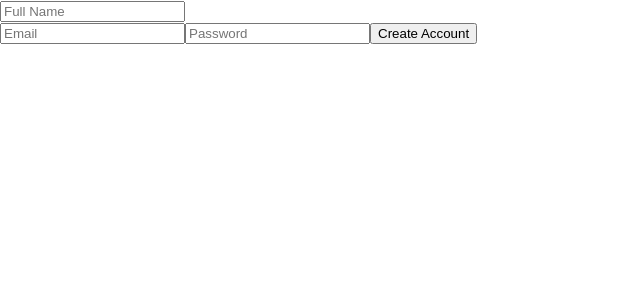
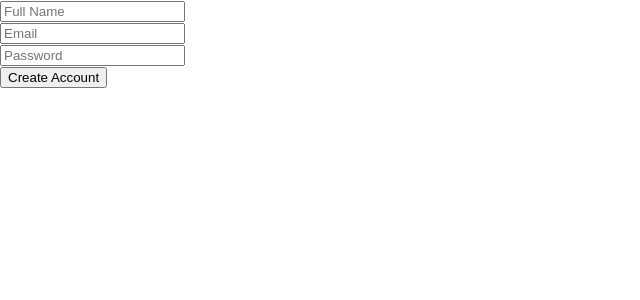
Before and after one commit to MagdaFronczyk/form-interview-task, a React (Create React App) app: page / in a window 1280 px wide. Shown: the top 300 px of the page, without its empty margins (0-640 px from the left). Built offline with nearby package versions, Linux system fonts and the light colour scheme; the HTML template or start-up script is replaced by a standard one.

Commit message:
tries validationg with error messages from formik, tries updating gitignore file

```diff
--- a/src/App.js
+++ b/src/App.js
@@ -1,15 +1,22 @@
 import React from "react";
 import "./App.css";
 import {withFormik, Form, Field} from "formik";
-import * as Yup from 'yup';
+import * as Yup from "yup";
 
-const App = ({}) => (
+const App = ({errors,touched}) => (
     <Form>
         <div>
+            {touched.name && errors.name && <p>{errors.name}</p>}
             <Field type="text" name="name" placeholder="Full Name"/>
         </div>
-        <Field type="email" name="email" placeholder="Email"/>
-        <Field type="password" name="password" placeholder="Password"/>
+        <div>
+            {touched.email && errors.email && <p>{errors.email}</p>}
+            <Field type="email" name="email" placeholder="Email"/>
+        </div>
+        <div>
+            {touched.password && errors.password && <p>{errors.password}</p>}
+            <Field type="password" name="password" placeholder="Password"/>
+        </div>
         <button type="submit">Create Account</button>
     </Form>
 );
@@ -28,7 +35,7 @@ const FormikApp = withFormik({
     validationSchema: Yup.object({
         name: Yup.string().required(),
         email: Yup.string().email().required(),
-        password: Yup.string().required(),
+        password: Yup.string().min(9).required(),
     })
 })(App);
 
```
Also changed, not shown: 1 other file (tests, documents, lock files or other folders).
